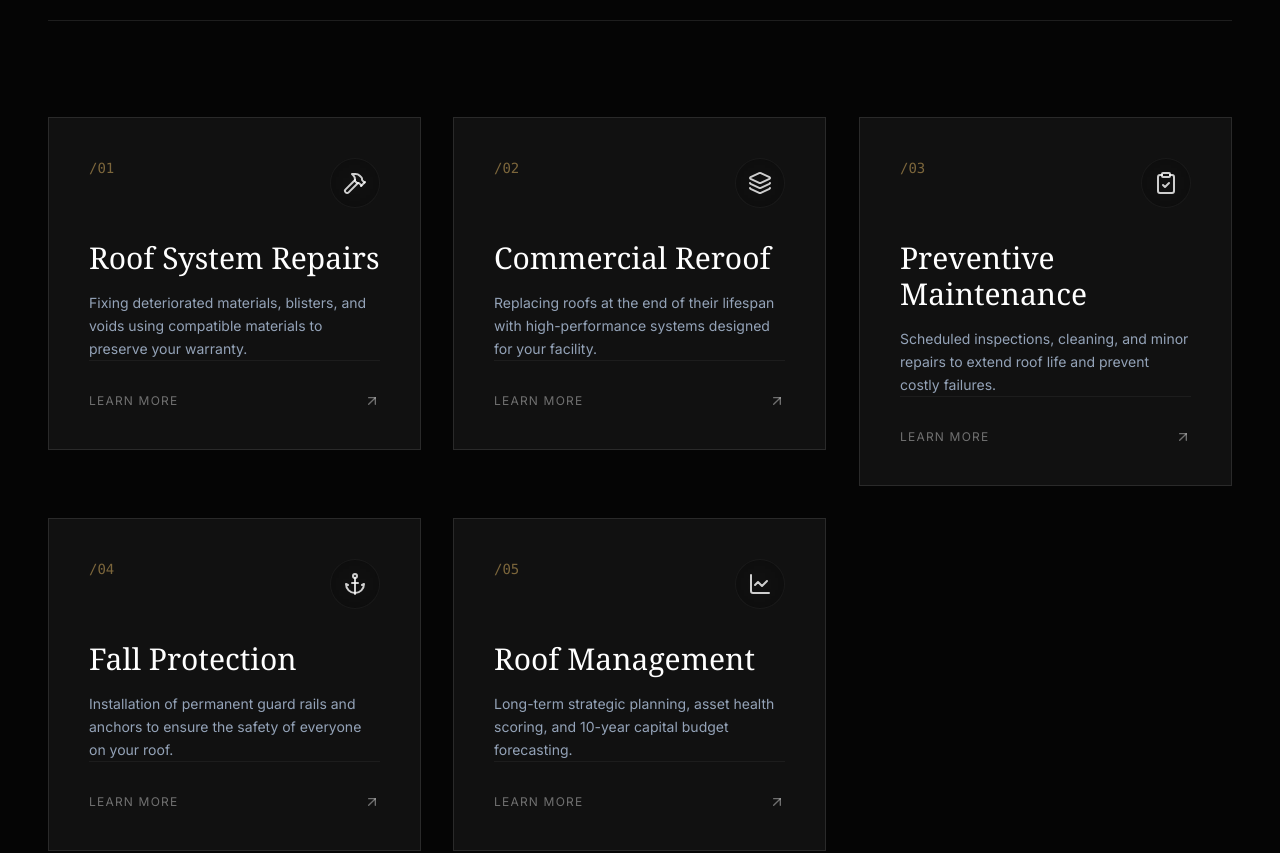
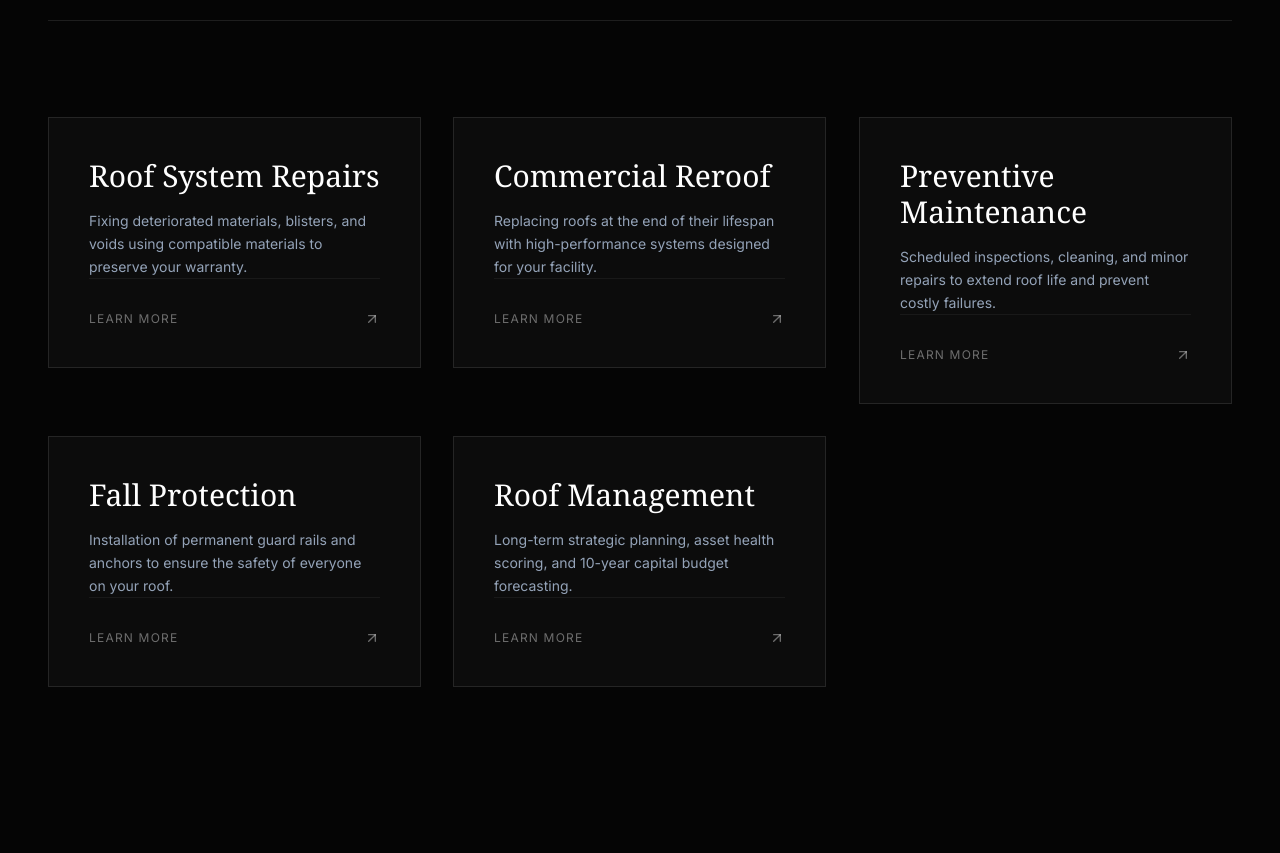
Before and after one commit to INEEDADOLLARRR/my-best-made-website-now, a React (Vite) app: page / in a window 1280 px wide. Shown: the part 1412-2265 px from the top of the page. Built offline with nearby package versions, Linux system fonts and the light colour scheme.

Commit message:
refactor: strip vibe-coded patterns for professional look

```diff
--- a/App.tsx
+++ b/App.tsx
@@ -80,14 +80,7 @@ function App() {
           </main>
           <Footer />
 
-          {/* Floating Widget */}
-          <div className="fixed bottom-6 right-6 z-50 animate-in fade-in slide-in-from-bottom-8 duration-1000 delay-1000">
-            <button className="bg-white hover:bg-slate-200 text-black p-4 rounded-full shadow-2xl hover:scale-110 transition-transform">
-              <svg xmlns="http://www.w3.org/2000/svg" width="24" height="24" viewBox="0 0 24 24" fill="none" stroke="currentColor" strokeWidth="2" strokeLinecap="round" strokeLinejoin="round">
-                <path d="M21 15a2 2 0 0 1-2 2H7l-4 4V5a2 2 0 0 1 2-2h14a2 2 0 0 1 2 2z"></path>
-              </svg>
-            </button>
-          </div>
+
         </div>
       </LayoutGroup>
     </Router>
--- a/components/sections/ContactLocations.tsx
+++ b/components/sections/ContactLocations.tsx
@@ -69,7 +69,6 @@ export const ContactLocations: React.FC = () => {
                 transition={{ delay: idx * 0.2 }}
               >
                 <div className="relative">
-                  <div className="absolute -inset-2 bg-brand-gold/20 rounded-full animate-ping" />
                   <div className="w-3 h-3 bg-brand-gold rounded-full relative z-10 cursor-pointer hover:scale-150 transition-transform" />
 
                   {/* Tooltip */}
@@ -95,7 +94,7 @@ export const ContactLocations: React.FC = () => {
                 <div className="relative z-10 text-white">
                   <div className="flex items-center gap-3 mb-2 opacity-90">
                     <Phone className="w-4 h-4 text-red-500" />
-                    <span className="font-mono tracking-widest text-xs uppercase text-red-400">Emergency Service</span>
+                    <span className="tracking-widest text-xs uppercase text-red-400">Emergency Service</span>
                   </div>
                   <h3 className="text-2xl font-serif mb-1">24/7 Rapid Response</h3>
                   <a href="tel:3193632073" className="magnetic-link text-xl font-light hover:text-red-400 transition-colors">
--- a/components/sections/Services.tsx
+++ b/components/sections/Services.tsx
@@ -1,8 +1,8 @@
-import React, { useRef } from 'react';
-import { ArrowUpRight, Hammer, Layers, ClipboardCheck, Anchor, LineChart } from 'lucide-react';
+import React from 'react';
+import { ArrowUpRight } from 'lucide-react';
 import { Link } from 'react-router-dom';
 import { Reveal } from '../ui/Reveal';
-import { motion, useMotionTemplate, useMotionValue, useSpring } from 'framer-motion';
+import { motion } from 'framer-motion';
 
 const SERVICES = [
   {
@@ -10,7 +10,6 @@ const SERVICES = [
     slug: "roof-system-repairs",
     title: "Roof System Repairs",
     description: "Fixing deteriorated materials, blisters, and voids using compatible materials to preserve your warranty.",
-    icon: <Hammer className="w-6 h-6" />,
     image: "https://images.unsplash.com/photo-1621905252507-b35492cc74b4?ixlib=rb-4.0.3&auto=format&fit=crop&w=1200&q=80"
   },
   {
@@ -18,7 +17,6 @@ const SERVICES = [
     slug: "commercial-reroof",
     title: "Commercial Reroof",
     description: "Replacing roofs at the end of their lifespan with high-performance systems designed for your facility.",
-    icon: <Layers className="w-6 h-6" />,
     image: "https://images.unsplash.com/photo-1541888946425-d81bb19240f5?ixlib=rb-4.0.3&auto=format&fit=crop&w=1200&q=80"
   },
   {
@@ -26,7 +24,6 @@ const SERVICES = [
     slug: "preventive-maintenance",
     title: "Preventive Maintenance",
     description: "Scheduled inspections, cleaning, and minor repairs to extend roof life and prevent costly failures.",
-    icon: <ClipboardCheck className="w-6 h-6" />,
     image: "https://images.unsplash.com/photo-1504307651254-35680f356dfd?ixlib=rb-4.0.3&auto=format&fit=crop&w=1200&q=80"
   },
   {
@@ -34,7 +31,6 @@ const SERVICES = [
     slug: "fall-protection",
     title: "Fall Protection",
     description: "Installation of permanent guard rails and anchors to ensure the safety of everyone on your roof.",
-    icon: <Anchor className="w-6 h-6" />,
     image: "https://images.unsplash.com/photo-1581092580497-e0d23cbdf1dc?ixlib=rb-4.0.3&auto=format&fit=crop&w=1200&q=80"
   },
   {
@@ -42,7 +38,6 @@ const SERVICES = [
     slug: "roof-management",
     title: "Roof Management",
     description: "Long-term strategic planning, asset health scoring, and 10-year capital budget forecasting.",
-    icon: <LineChart className="w-6 h-6" />,
     image: "https://images.unsplash.com/photo-1460925895917-afdab827c52f?ixlib=rb-4.0.3&auto=format&fit=crop&w=1200&q=80"
   }
 ];
@@ -68,7 +63,7 @@ export const Services: React.FC = () => {
         <div className="grid grid-cols-1 md:grid-cols-2 lg:grid-cols-3 gap-8 pb-16">
           {SERVICES.map((service, index) => (
             <Reveal key={service.id} delay={index * 0.1} width="100%">
-              <HoverCard service={service} />
+              <ServiceCard service={service} />
             </Reveal>
           ))}
         </div>
@@ -78,52 +73,13 @@ export const Services: React.FC = () => {
   );
 };
 
-const HoverCard: React.FC<{ service: typeof SERVICES[0] }> = ({ service }) => {
-  const ref = useRef<HTMLDivElement>(null);
-  const mouseX = useMotionValue(0);
-  const mouseY = useMotionValue(0);
-
-  const springX = useSpring(mouseX, { stiffness: 400, damping: 30 });
-  const springY = useSpring(mouseY, { stiffness: 400, damping: 30 });
-
-  const handleMouseMove = (e: React.MouseEvent<HTMLDivElement>) => {
-    if (!ref.current) return;
-    const { left, top, width, height } = ref.current.getBoundingClientRect();
-    const x = (e.clientX - left) / width - 0.5;
-    const y = (e.clientY - top) / height - 0.5;
-
-    mouseX.set(x * 20); // max 20deg tilt
-    mouseY.set(y * 20);
-  };
-
-  const handleMouseLeave = () => {
-    mouseX.set(0);
-    mouseY.set(0);
-  };
-
-  const rotateX = useMotionTemplate`calc(${springY} * -1deg)`;
-  const rotateY = useMotionTemplate`calc(${springX} * 1deg)`;
-
+const ServiceCard: React.FC<{ service: typeof SERVICES[0] }> = ({ service }) => {
   return (
-    <motion.div
-      style={{ perspective: 1200 }}
-      className="h-full w-full block"
-    >
-      <motion.div
-        ref={ref}
-        onMouseMove={handleMouseMove}
-        onMouseLeave={handleMouseLeave}
-        style={{ rotateX, rotateY, transformStyle: "preserve-3d" }}
-        className="h-full group relative"
-      >
     <Link
       to={`/enterprise-services/${service.slug}`}
-          className="absolute inset-0 z-50 block"
-          style={{ transform: "translateZ(50px)" }}
-          aria-label={service.title}
-        />
-
-        <div className="bg-white/5 border border-white/10 p-10 h-full flex flex-col justify-between overflow-hidden cursor-pointer hover:border-brand-gold/50 transition-colors duration-1000 h-[420px]">
+      className="group block h-full"
+    >
+      <div className="bg-white/[0.03] border border-white/10 p-10 h-full flex flex-col justify-between overflow-hidden hover:border-white/25 transition-all duration-500 h-[420px] relative">
 
         {/* Background Image Layer */}
         <div className="absolute inset-0 z-0 opacity-0 group-hover:opacity-100 transition-opacity duration-700 ease-in-out">
@@ -135,14 +91,7 @@ const HoverCard: React.FC<{ service: typeof SERVICES[0] }> = ({ service }) => {
           <div className="absolute inset-0 bg-brand-black/80 group-hover:bg-brand-black/50 transition-colors duration-700"></div>
         </div>
 
-          <div className="relative z-10" style={{ transform: "translateZ(30px)" }}>
-            <div className="flex justify-between items-start mb-8">
-              <span className="text-sm font-mono text-brand-gold opacity-60 group-hover:opacity-100 transition-opacity">/{service.id}</span>
-              <div className="p-3 bg-brand-black/50 border border-white/5 backdrop-blur-md rounded-full text-white/80 group-hover:text-brand-gold group-hover:bg-brand-gold/20 transition-all duration-500">
-                {service.icon}
-              </div>
-            </div>
-
+        <div className="relative z-10">
           <h3 className="text-3xl font-serif text-white mb-4 group-hover:-translate-y-1 transition-transform duration-500 delay-75">
             {service.title}
           </h3>
@@ -152,12 +101,11 @@ const HoverCard: React.FC<{ service: typeof SERVICES[0] }> = ({ service }) => {
           </p>
         </div>
 
-          <div className="relative z-10 mt-auto pt-8 border-t border-white/5 flex items-center justify-between group-hover:border-white/20 transition-colors duration-500" style={{ transform: "translateZ(20px)" }}>
+        <div className="relative z-10 mt-auto pt-8 border-t border-white/5 flex items-center justify-between group-hover:border-white/20 transition-colors duration-500">
           <span className="text-xs uppercase tracking-widest text-white/40 group-hover:text-white transition-colors">Learn More</span>
           <ArrowUpRight className="w-4 h-4 text-white/40 group-hover:text-brand-gold transition-colors transform group-hover:translate-x-1 group-hover:-translate-y-1 duration-300" />
         </div>
       </div>
-      </motion.div>
-    </motion.div>
+    </Link>
   );
 };
--- a/components/sections/ValueGrid.tsx
+++ b/components/sections/ValueGrid.tsx
@@ -1,31 +1,22 @@
 import React from 'react';
-import { Clock, TrendingUp, HardHat, ShieldAlert } from 'lucide-react';
 import { Reveal } from '../ui/Reveal';
 
 const FEATURES = [
   {
-    id: "01",
     title: "Zero Unplanned Downtime",
-    description: "Our preventative maintenance detects leaks before they stop your production line.",
-    icon: <Clock className="w-5 h-5" />
+    description: "Our preventative maintenance detects leaks before they stop your production line."
   },
   {
-    id: "02",
     title: "Eliminate Liability Risk",
-    description: "We don't just fix roofs; we install permanent fall protection to keep your workers safe.",
-    icon: <ShieldAlert className="w-5 h-5" />
+    description: "We don't just fix roofs; we install permanent fall protection to keep your workers safe."
   },
   {
-    id: "03",
     title: "10-Year Capital Certainty",
-    description: "Stop guessing. Our Roof Management Program forecasts your budget for the next decade.",
-    icon: <TrendingUp className="w-5 h-5" />
+    description: "Stop guessing. Our Roof Management Program forecasts your budget for the next decade."
   },
   {
-    id: "04",
     title: "Safety Beyond Compliance",
-    description: "Named one of America's Safest Companies. We protect your property and our people.",
-    icon: <HardHat className="w-5 h-5" />
+    description: "Named one of America's Safest Companies. We protect your property and our people."
   }
 ];
 
@@ -44,14 +35,9 @@ export const ValueGrid: React.FC = () => {
 
         <div className="grid grid-cols-1 md:grid-cols-2 lg:grid-cols-4 gap-12 lg:gap-8 bg-brand-black">
           {FEATURES.map((feature, index) => (
-            <Reveal key={feature.id} delay={0.1 * index} width="100%">
+            <Reveal key={index} delay={0.1 * index} width="100%">
               <div className="group h-full flex flex-col items-start border-l border-white/10 pl-6 hover:border-brand-gold/50 transition-colors duration-500">
-
-                <div className="text-xs font-mono text-brand-gold mb-4 opacity-70">
-                  /{feature.id}
-                </div>
-
-                <h3 className="text-xl font-serif text-white mb-3 group-hover:translate-x-1 transition-transform duration-300">
+                <h3 className="text-xl font-serif text-white mb-3">
                   {feature.title}
                 </h3>
 
--- a/components/ui/LogoPreloader.tsx
+++ b/components/ui/LogoPreloader.tsx
@@ -38,8 +38,6 @@ export const LogoPreloader: React.FC<LogoPreloaderProps> = ({ onComplete }) => {
                     }}
                     className="fixed inset-0 z-[100] bg-brand-black flex items-center justify-center flex-col overflow-hidden pointer-events-auto"
                 >
-                    {/* Subtle grain/noise overlay for texture */}
-                    <div className="absolute inset-0 opacity-20 pointer-events-none bg-[url('https://upload.wikimedia.org/wikipedia/commons/7/76/1k_Dissolve_Noise_Texture.png')] mix-blend-overlay z-0"></div>
 
                     {/* Centralized Brand Name */}
                     <div
```
Also changed, not shown: components/sections/Testimonials.tsx (+4 -12 lines). Lines whose indentation alone changed are shown as unchanged.
